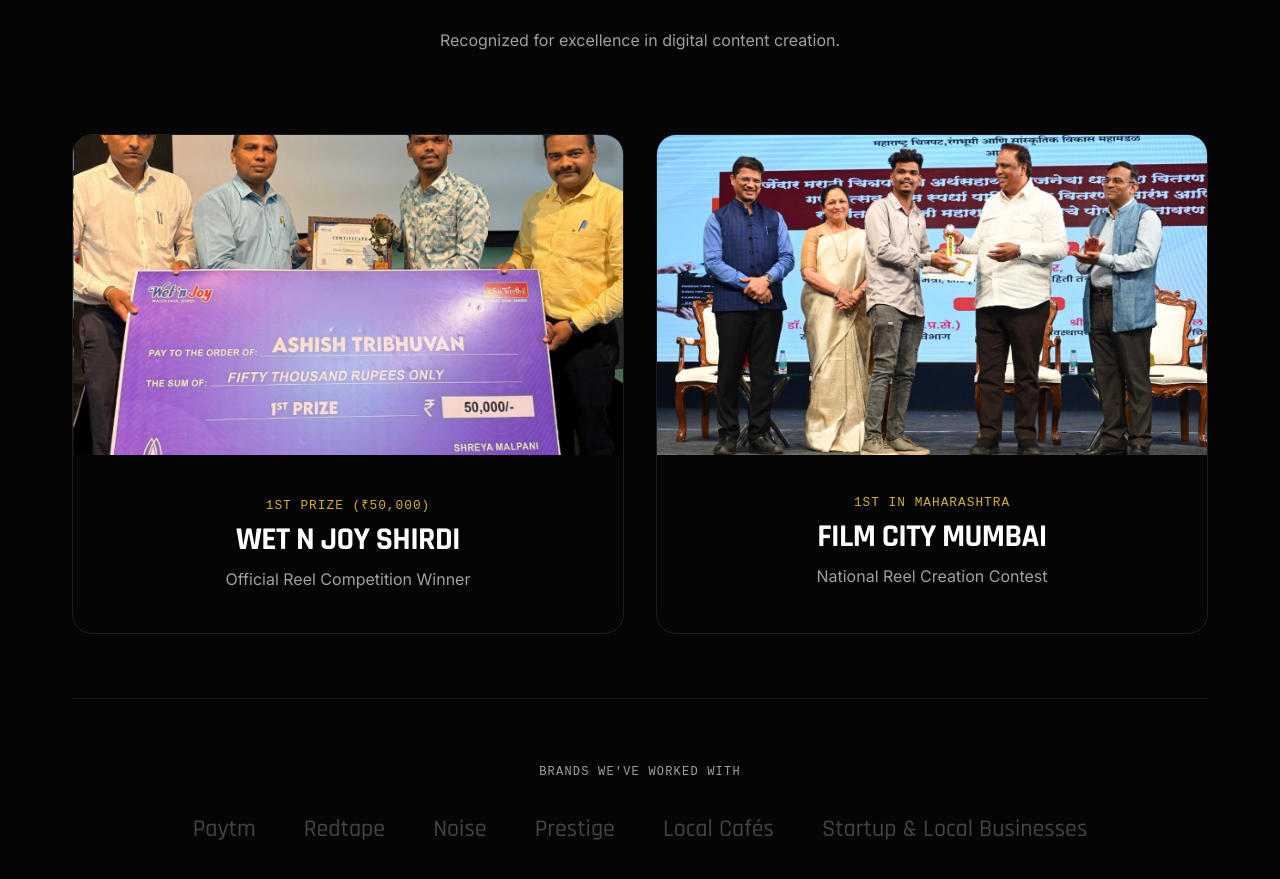
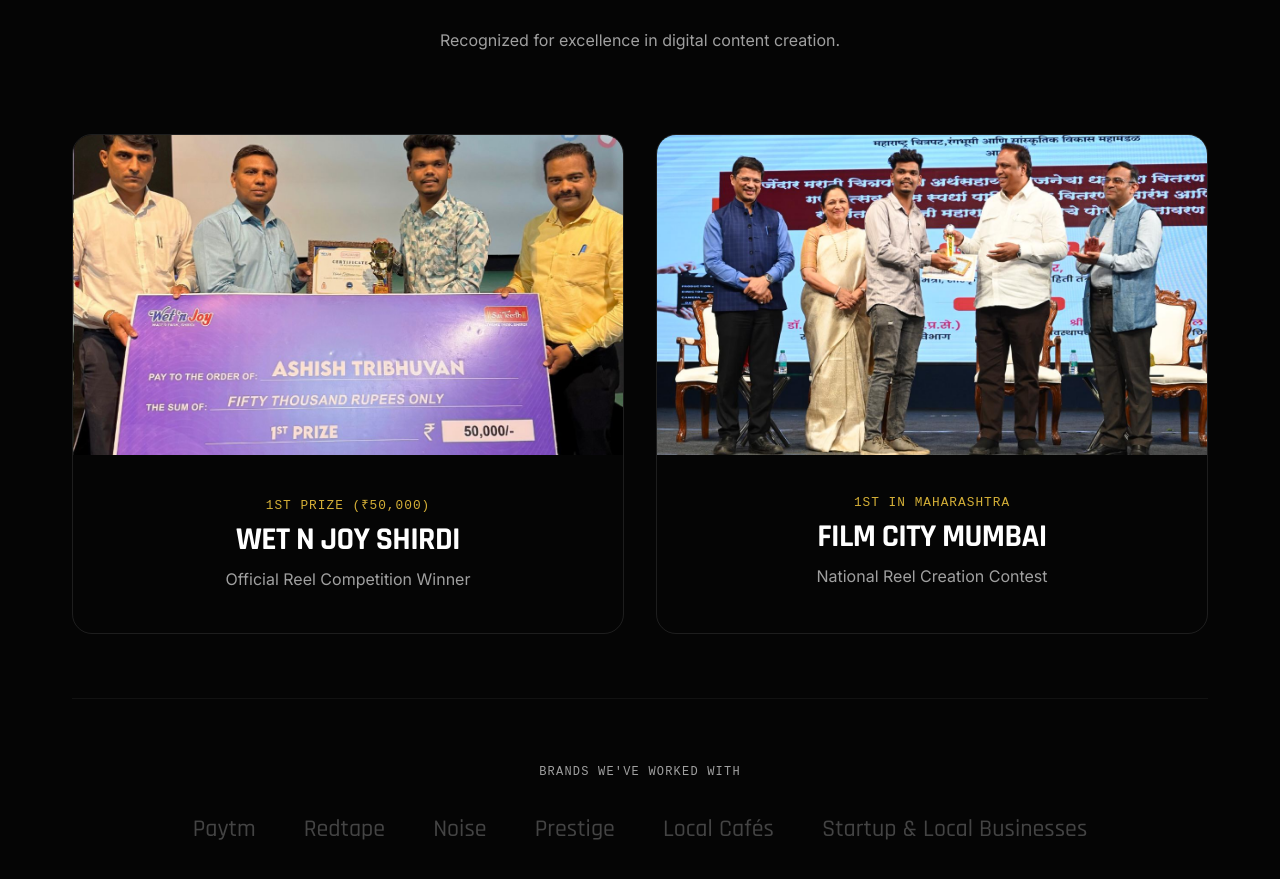
Before and after one commit to nagari-vibes/NagariVibes, a Next.js app: page /nagari-vibes in a window 1280 px wide. Shown: the part 840-1719 px from the top of the page. Built offline with nearby package versions, Linux system fonts and the light colour scheme; a web font is replaced by a local one.

Commit message:
UI: Fine-tune Wet N Joy image alignment

```diff
--- a/src/app/nagari-vibes/NagariVibes.module.css
+++ b/src/app/nagari-vibes/NagariVibes.module.css
@@ -337,7 +337,7 @@
 }
 
 .wetnjoyImage {
-  object-position: bottom;
+  object-position: 50% 93%;
 }
 
 .awardCard:hover .awardImage {
```
